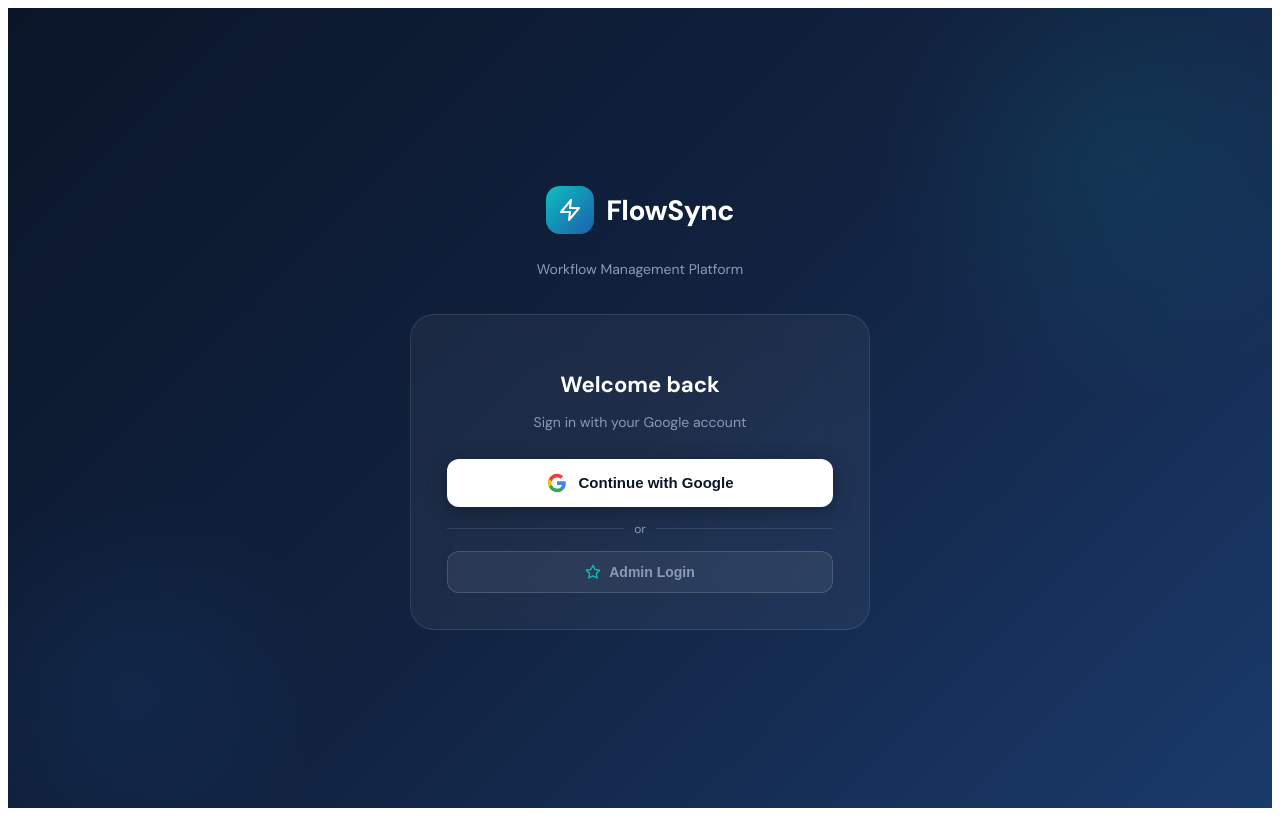
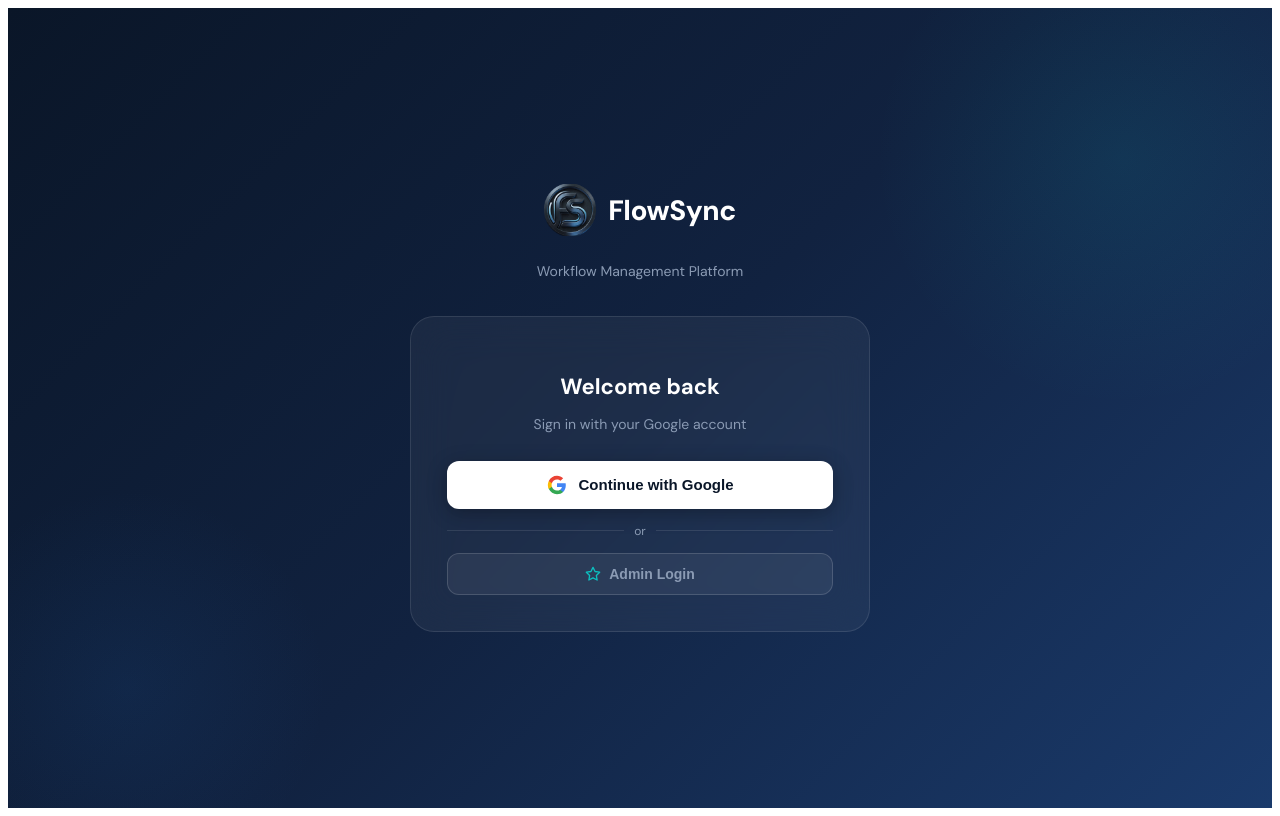
Before and after one commit to storm-X-11/flowsync, a React (Vite) app: page / in a window 1280 px wide. Built offline with nearby package versions, Linux system fonts and the light colour scheme.

Commit message:
Update App.jsx

```diff
--- a/src/App.jsx
+++ b/src/App.jsx
@@ -284,9 +284,7 @@ function AuthScreen({ onLogin }) {
         {/* Logo */}
         <div style={{ textAlign: "center", marginBottom: 36 }}>
           <div style={{ display: "inline-flex", alignItems: "center", gap: 12, marginBottom: 12 }}>
-            <div style={{ width: 48, height: 48, background: `linear-gradient(135deg, ${COLORS.teal}, ${COLORS.blue})`, borderRadius: 14, display: "flex", alignItems: "center", justifyContent: "center" }}>
-              <Icon name="zap" size={24} color="#fff" />
-            </div>
+            <img src="/logo.png" alt="FlowSync" style={{ width: 52, height: 52, borderRadius: 14, objectFit: "cover" }} />
             <span style={{ fontSize: 28, fontWeight: 800, color: "#fff", letterSpacing: "-0.5px" }}>FlowSync</span>
           </div>
           <p style={{ color: COLORS.midGrey, fontSize: 14 }}>Workflow Management Platform</p>
@@ -470,16 +468,12 @@ function Sidebar({ user, activeTab, setActiveTab, darkMode, setDarkMode, onLogou
         <div style={{ padding: collapsed && !isMobile ? "20px 0" : "20px 16px", borderBottom: "1px solid rgba(255,255,255,0.06)", display: "flex", alignItems: "center", justifyContent: collapsed && !isMobile ? "center" : "space-between", minHeight: 72, flexShrink: 0 }}>
           {(!collapsed || isMobile) && (
             <div style={{ display: "flex", alignItems: "center", gap: 10 }}>
-              <div style={{ width: 34, height: 34, background: `linear-gradient(135deg, ${COLORS.teal}, ${COLORS.blue})`, borderRadius: 10, display: "flex", alignItems: "center", justifyContent: "center", flexShrink: 0 }}>
-                <Icon name="zap" size={17} color="#fff" />
-              </div>
+              <img src="/logo.png" alt="FlowSync" style={{ width: 34, height: 34, borderRadius: 10, objectFit: "cover", flexShrink: 0 }} />
               <span style={{ color: "#fff", fontWeight: 800, fontSize: 17, letterSpacing: "-0.3px", whiteSpace: "nowrap" }}>FlowSync</span>
             </div>
           )}
           {collapsed && !isMobile && (
-            <div style={{ width: 34, height: 34, background: `linear-gradient(135deg, ${COLORS.teal}, ${COLORS.blue})`, borderRadius: 10, display: "flex", alignItems: "center", justifyContent: "center" }}>
-              <Icon name="zap" size={17} color="#fff" />
-            </div>
+            <img src="/logo.png" alt="FlowSync" style={{ width: 34, height: 34, borderRadius: 10, objectFit: "cover" }} />
           )}
           {/* Collapse toggle — desktop only */}
           {!isMobile && (
@@ -2071,9 +2065,7 @@ function AdminDashboard({ onLogout }) {
       <div style={{ width: 220, background: COLORS.navyLight, borderRight: "1px solid rgba(255,255,255,0.07)", display: "flex", flexDirection: "column", position: "fixed", height: "100vh" }}>
         <div style={{ padding: "22px 18px 16px", borderBottom: "1px solid rgba(255,255,255,0.07)" }}>
           <div style={{ display: "flex", alignItems: "center", gap: 10, marginBottom: 16 }}>
-            <div style={{ width: 34, height: 34, background: `linear-gradient(135deg, ${COLORS.teal}, ${COLORS.blue})`, borderRadius: 10, display: "flex", alignItems: "center", justifyContent: "center" }}>
-              <Icon name="zap" size={17} color="#fff" />
-            </div>
+            <img src="/logo.png" alt="FlowSync" style={{ width: 34, height: 34, borderRadius: 10, objectFit: "cover" }} />
             <span style={{ color: "#fff", fontWeight: 800, fontSize: 16 }}>FlowSync</span>
           </div>
           <div style={{ display: "flex", alignItems: "center", gap: 10, padding: "10px 12px", background: `${COLORS.teal}15`, borderRadius: 10, border: `1px solid ${COLORS.teal}30` }}>
@@ -2806,9 +2798,7 @@ export default function App() {
                 </svg>
               </button>
             ) : (
-              <div style={{ width: 34, height: 34, background: `linear-gradient(135deg, ${COLORS.teal}, ${COLORS.blue})`, borderRadius: 8, display: "flex", alignItems: "center", justifyContent: "center", flexShrink: 0 }}>
-                <Icon name="zap" size={16} color="#fff" />
-              </div>
+              <img src="/logo.png" alt="FlowSync" style={{ width: 34, height: 34, borderRadius: 8, objectFit: "cover", flexShrink: 0 }} />
             )}
             <span style={{ color: textPrimary, fontWeight: 800, fontSize: isMobile ? 16 : 17 }}>
               {showBackBtn
```
